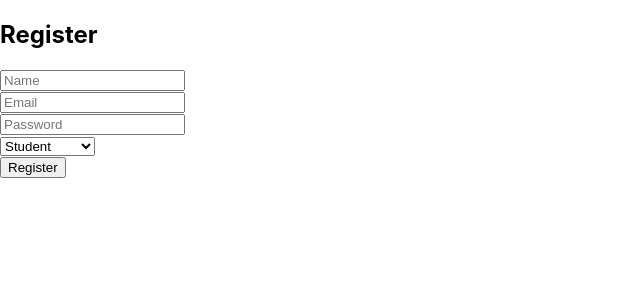
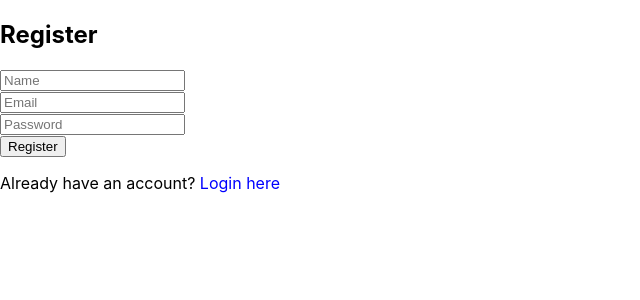
Before and after one commit to CSI-Project-Expo/Team-6, a React (Create React App) app in the folder smartcanteen-frontend/: page /register in a window 1280 px wide. Shown: the top 300 px of the page, without its empty margins (0-640 px from the left). Built offline with nearby package versions, Linux system fonts and the light colour scheme.

Commit message:
login register issues

```diff
--- a/smartcanteen-frontend/src/pages/Login.js
+++ b/smartcanteen-frontend/src/pages/Login.js
@@ -52,6 +52,14 @@ localStorage.setItem("role", res.data.role);
       <button onClick={handleLogin}>Login</button>
 
       <p>{message}</p>
+      <hr />
+
+      {/* Register option */}
+      <p>Don’t have an account?</p>
+      <button onClick={() => navigate("/register")}>
+        Register Here
+      </button>
+
     </div>
   );
 }
--- a/smartcanteen-frontend/src/pages/Register.js
+++ b/smartcanteen-frontend/src/pages/Register.js
@@ -1,27 +1,50 @@
 import React, { useState } from "react";
 import api from "../services/api";
+import { useNavigate } from "react-router-dom";
 
 function Register() {
   const [name, setName] = useState("");
   const [email, setEmail] = useState("");
   const [password, setPassword] = useState("");
-  const [role, setRole] = useState("STUDENT");
   const [message, setMessage] = useState("");
+
+  const navigate = useNavigate();
 
   const handleRegister = async () => {
     try {
-    const res = await api.post("/auth/register", {
+      // 1. Register user
+      await api.post("/auth/register", {
         name,
         email,
         password,
-      role
+        role: "STUDENT"
       });
 
-    console.log(res.data);
-    alert("Registered successfully!");
-  } catch (err) {
-    console.log("ERROR:", err.response?.data || err.message);
-    alert("Registration failed");
+      // 2. Auto login after register
+      const loginRes = await api.post("/auth/login", {
+        email,
+        password
+      });
+
+      // 3. Save user info
+      localStorage.setItem("user_id", loginRes.data.user_id);
+      localStorage.setItem("role", loginRes.data.role);
+
+      setMessage("Registered & logged in successfully!");
+
+      // 4. Redirect
+      if (loginRes.data.role === "ADMIN") {
+        navigate("/admin");
+      } else {
+        navigate("/student");
+      }
+
+    } catch (error) {
+      if (error.response && error.response.data.message) {
+        setMessage(error.response.data.message);
+      } else {
+        setMessage("Registration failed");
+      }
     }
   };
 
@@ -29,21 +52,37 @@ function Register() {
     <div>
       <h2>Register</h2>
 
-      <input placeholder="Name" onChange={(e) => setName(e.target.value)} /><br/>
+      <input
+        type="text"
+        placeholder="Name"
+        onChange={(e) => setName(e.target.value)}
+      /><br/>
 
-      <input placeholder="Email" onChange={(e) => setEmail(e.target.value)} /><br/>
+      <input
+        type="email"
+        placeholder="Email"
+        onChange={(e) => setEmail(e.target.value)}
+      /><br/>
 
-      <input type="password" placeholder="Password" onChange={(e) => setPassword(e.target.value)} /><br/>
-
-      <select onChange={(e) => setRole(e.target.value)}>
-        <option value="STUDENT">Student</option>
-        <option value="ADMIN">Admin</option>
-        <option value="HOTEL_ADMIN">Hotel Admin</option>
-      </select><br/>
+      <input
+        type="password"
+        placeholder="Password"
+        onChange={(e) => setPassword(e.target.value)}
+      /><br/>
 
       <button onClick={handleRegister}>Register</button>
 
       <p>{message}</p>
+
+      <p>
+        Already have an account?{" "}
+        <span
+          style={{ color: "blue", cursor: "pointer" }}
+          onClick={() => navigate("/login")}
+        >
+          Login here
+        </span>
+      </p>
     </div>
   );
 }
```
Lines whose indentation alone changed are shown as unchanged.
